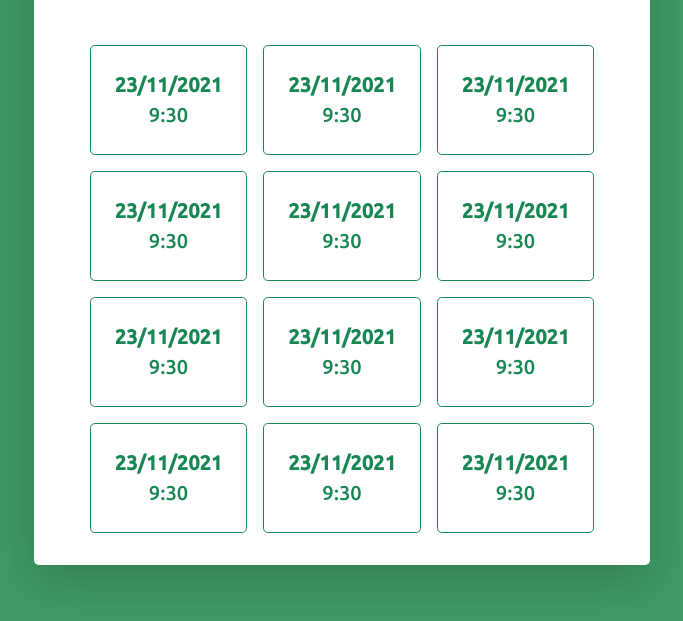
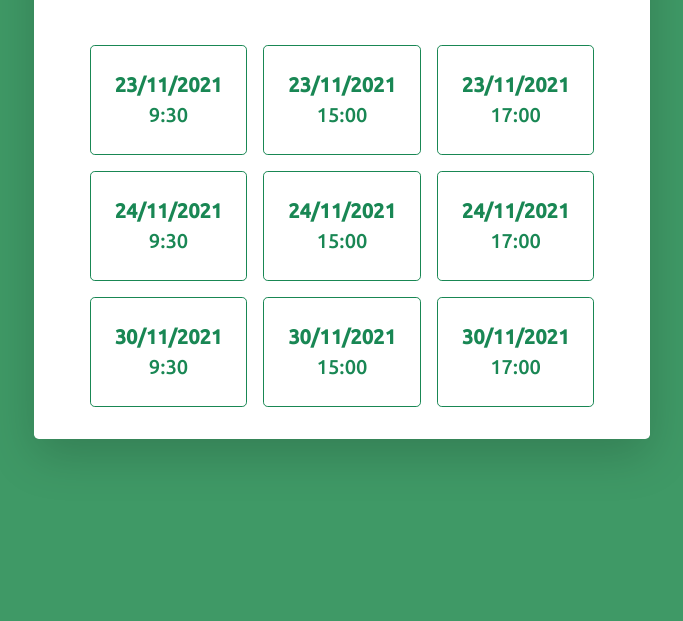
Before and after one commit to LucasParaiso/LucasParaiso.github.io, a plain HTML site: page index.html in a window 1280 px wide. Shown: the part 83-704 px from the top of the page, without its empty margins (298-981 px from the left). Drawn offline with nearby package versions, Linux system fonts and the light colour scheme.

Commit message:
update dates

```diff
--- a/index.html
+++ b/index.html
@@ -26,47 +26,35 @@
                                 </a>
                                 <a class="btn btn-outline-success btn-lg col mb-3 mx-md-2 p-4" href="forms.html" role="button">
                                     <span><strong>23/11/2021</strong></span><br>
+                                    <span>15:00</span>
+                                </a>
+                                <a class="btn btn-outline-success btn-lg col mb-3 mx-md-2 p-4" href="forms.html" role="button">
+                                    <span><strong>23/11/2021</strong></span><br>
+                                    <span>17:00</span>
+                                </a>
+                                <a class="btn btn-outline-success btn-lg col mb-3 mx-md-2 p-4" href="forms.html" role="button">
+                                    <span><strong>24/11/2021</strong></span><br>
                                     <span>9:30</span>
                                 </a>
                                 <a class="btn btn-outline-success btn-lg col mb-3 mx-md-2 p-4" href="forms.html" role="button">
-                                    <span><strong>23/11/2021</strong></span><br>
+                                    <span><strong>24/11/2021</strong></span><br>
+                                    <span>15:00</span>
+                                </a>
+                                <a class="btn btn-outline-success btn-lg col mb-3 mx-md-2 p-4" href="forms.html" role="button">
+                                    <span><strong>24/11/2021</strong></span><br>
+                                    <span>17:00</span>
+                                </a>
+                                <a class="btn btn-outline-success btn-lg col mb-3 mx-md-2 p-4" href="forms.html" role="button">
+                                    <span><strong>30/11/2021</strong></span><br>
                                     <span>9:30</span>
                                 </a>
                                 <a class="btn btn-outline-success btn-lg col mb-3 mx-md-2 p-4" href="forms.html" role="button">
-                                    <span><strong>23/11/2021</strong></span><br>
-                                    <span>9:30</span>
+                                    <span><strong>30/11/2021</strong></span><br>
+                                    <span>15:00</span>
                                 </a>
                                 <a class="btn btn-outline-success btn-lg col mb-3 mx-md-2 p-4" href="forms.html" role="button">
-                                    <span><strong>23/11/2021</strong></span><br>
-                                    <span>9:30</span>
-                                </a>
-                                <a class="btn btn-outline-success btn-lg col mb-3 mx-md-2 p-4" href="forms.html" role="button">
-                                    <span><strong>23/11/2021</strong></span><br>
-                                    <span>9:30</span>
-                                </a>
-                                <a class="btn btn-outline-success btn-lg col mb-3 mx-md-2 p-4" href="forms.html" role="button">
-                                    <span><strong>23/11/2021</strong></span><br>
-                                    <span>9:30</span>
-                                </a>
-                                <a class="btn btn-outline-success btn-lg col mb-3 mx-md-2 p-4" href="forms.html" role="button">
-                                    <span><strong>23/11/2021</strong></span><br>
-                                    <span>9:30</span>
-                                </a>
-                                <a class="btn btn-outline-success btn-lg col mb-3 mx-md-2 p-4" href="forms.html" role="button">
-                                    <span><strong>23/11/2021</strong></span><br>
-                                    <span>9:30</span>
-                                </a>
-                                <a class="btn btn-outline-success btn-lg col mb-3 mx-md-2 p-4" href="forms.html" role="button">
-                                    <span><strong>23/11/2021</strong></span><br>
-                                    <span>9:30</span>
-                                </a>
-                                <a class="btn btn-outline-success btn-lg col mb-3 mx-md-2 p-4" href="forms.html" role="button">
-                                    <span><strong>23/11/2021</strong></span><br>
-                                    <span>9:30</span>
-                                </a>
-                                <a class="btn btn-outline-success btn-lg col mb-3 mx-md-2 p-4" href="forms.html" role="button">
-                                    <span><strong>23/11/2021</strong></span><br>
-                                    <span>9:30</span>
+                                    <span><strong>30/11/2021</strong></span><br>
+                                    <span>17:00</span>
                                 </a>
                             </div>
                         </div>
```
